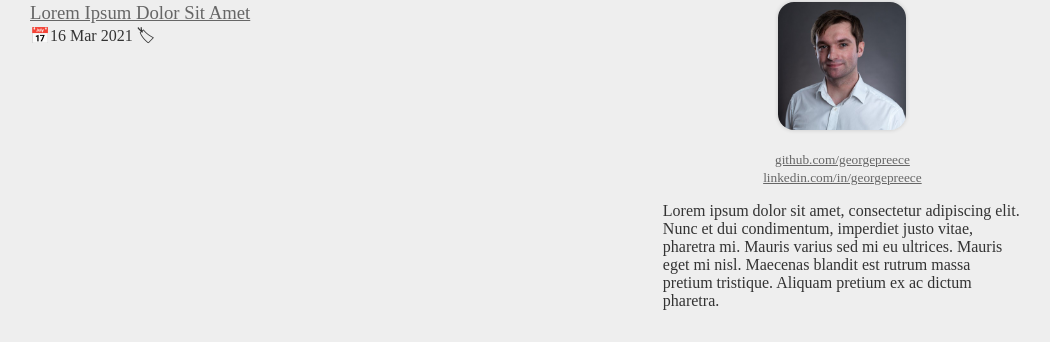
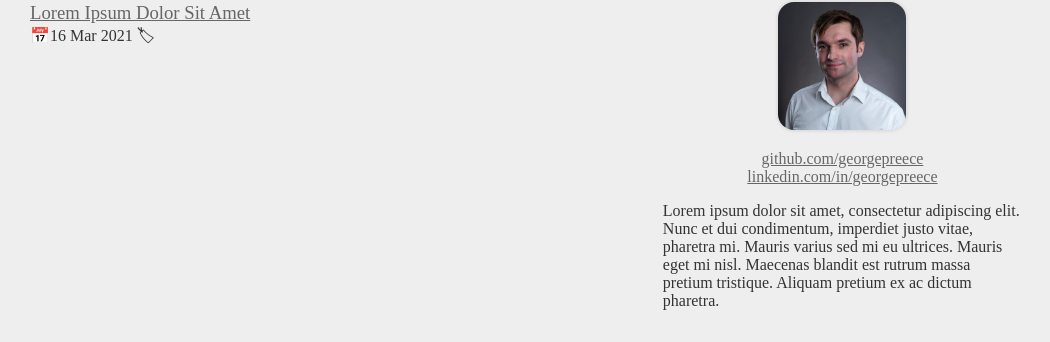
Before and after one commit to GeorgePreece/GeorgePreece.github.io, a Jekyll site: the page built from index.html, in a window 1280 px wide. Shown: the part 101-443 px from the top of the page, without its empty margins (114-1164 px from the left). Built offline with Jekyll 4.4.1, drawn with Linux system fonts in a browser that asks for light colours; some web fonts are replaced.

Commit message:
SEO changes

```diff
--- a/_config.yml
+++ b/_config.yml
@@ -1,2 +1,14 @@
-title:       "George Preece"
+title: "George Preece"
 description: "A blog on software architecture, development and security"
+links:
+  - GitHub:
+    label: "github.com/georgepreece"
+    value: "https://github.com/georgepreece"
+  - LinkedIn:
+    label: "linkedin.com/in/georgepreece"
+    value: "https://linkedin.com/in/georgepreece"
+biography: >
+  Lorem ipsum dolor sit amet, consectetur adipiscing elit. Nunc et dui
+  condimentum, imperdiet justo vitae, pharetra mi. Mauris varius sed mi eu
+  ultrices. Mauris eget mi nisl. Maecenas blandit est rutrum massa pretium
+  tristique. Aliquam pretium ex ac dictum pharetra.
--- a/_layouts/default.html
+++ b/_layouts/default.html
@@ -1,14 +1,15 @@
 <!DOCTYPE html>
-<html>
+<html lang="en">
     <head>
         <meta charset="utf-8">
         <meta name="viewport" content="width=device-width, initial-scale=1">
+
         <title>{{ page.title }} | {{ site.title }}</title>
         <meta name="description" content="{{ site.description }}">
 
-        <link href="/images/favicon.svg" rel="icon" type="image/svg+xml" sizes="any">
-        <link href="/styles/fonts.css" rel="stylesheet" type="text/css">
-        <link href="/styles/common.css" rel="stylesheet" type="text/css">
+        <link rel="icon" href="/images/favicon.svg" type="image/svg+xml" sizes="any">
+        <link rel="stylesheet" href="/styles/common.css" type="text/css">
+        <link rel="stylesheet" href="/styles/fonts.css" type="text/css">
     </head>
     <body>
         {% include header.html %}
--- a/index.html
+++ b/index.html
@@ -21,19 +21,17 @@
 </section>
 <section>
     <header class="text-center margin-vert">
-        <img src="images/avatar.jpeg" height="128"
+        <img alt="Avatar" src="images/avatar.jpeg" width="128" height="128"
             style="border-radius:var(--spacingSize);box-shadow:0 0 4px #3333" />
     </header>
 
     <div class="margin-horz">
         <address class="text-center margin-vert">
-            <small>
-                <a class="link" href="https://github.com/georgepreece">github.com/georgepreece</a>
+            {% for link in site.links %}
+                <a class="link" href="{{ link.value }}">{{ link.label }}</a>
                 <br />
-                <a class="link" href="https://linkedin.com/in/georgepreece">linkedin.com/in/georgepreece</a>
-            </small>
+            {% endfor %}
         </address>
-        <!-- <p>Lorem ipsum dolor sit amet, consectetur adipiscing elit, sed do eiusmod tempor incididunt ut labore et dolore magna aliqua. Ut enim ad minim veniam, quis nostrud exercitation ullamco laboris nisi ut aliquip ex ea commodo consequat. Duis aute irure dolor in reprehenderit in voluptate velit esse cillum dolore eu fugiat nulla pariatur. Excepteur sint occaecat cupidatat non proident, sunt in culpa qui officia deserunt mollit anim id est laborum.</p> -->
-        <p>Lorem ipsum dolor sit amet, consectetur adipiscing elit. Nunc et dui condimentum, imperdiet justo vitae, pharetra mi. Mauris varius sed mi eu ultrices. Mauris eget mi nisl. Maecenas blandit est rutrum massa pretium tristique. Aliquam pretium ex ac dictum pharetra.</p>
+        <p>{{ site.biography }}</p>
     </div>
 </section>
--- a/styles/fonts.css
+++ b/styles/fonts.css
@@ -1,23 +1,23 @@
-@font-face { font-family:"CMU Bright";font-weight:900;font-style:normal;src:url("../fonts/cmunbbx.ttf") }
-@font-face { font-family:"CMU Bright";font-weight:900;font-style:italic;src:url("../fonts/cmunbxo.ttf") }
-@font-face { font-family:"CMU Bright";font-weight:400;font-style:italic;src:url("../fonts/cmunbmo.ttf") }
-@font-face { font-family:"CMU Bright";font-weight:400;font-style:normal;src:url("../fonts/cmunbmr.ttf") }
-@font-face { font-family:"CMU Bright";font-weight:700;font-style:normal;src:url("../fonts/cmunbsr.ttf") }
-@font-face { font-family:"CMU Bright";font-weight:700;font-style:italic;src:url("../fonts/cmunbso.ttf") }
+@font-face { font-family:"CMU Bright";font-weight:900;font-style:normal;src:url("../fonts/cmunbbx.ttf");font-display:swap }
+@font-face { font-family:"CMU Bright";font-weight:900;font-style:italic;src:url("../fonts/cmunbxo.ttf");font-display:swap }
+@font-face { font-family:"CMU Bright";font-weight:400;font-style:italic;src:url("../fonts/cmunbmo.ttf");font-display:swap }
+@font-face { font-family:"CMU Bright";font-weight:400;font-style:normal;src:url("../fonts/cmunbmr.ttf");font-display:swap }
+@font-face { font-family:"CMU Bright";font-weight:700;font-style:normal;src:url("../fonts/cmunbsr.ttf");font-display:swap }
+@font-face { font-family:"CMU Bright";font-weight:700;font-style:italic;src:url("../fonts/cmunbso.ttf");font-display:swap }
 
-@font-face { font-family:"CMU Concrete";font-weight:400;font-style:normal;src:url("../fonts/cmunorm.ttf") }
-@font-face { font-family:"CMU Concrete";font-weight:400;font-style:italic;src:url("../fonts/cmunoti.ttf") }
-@font-face { font-family:"CMU Concrete";font-weight:700;font-style:normal;src:url("../fonts/cmunobx.ttf") }
-@font-face { font-family:"CMU Concrete";font-weight:700;font-style:italic;src:url("../fonts/cmunobi.ttf") }
+@font-face { font-family:"CMU Concrete";font-weight:400;font-style:normal;src:url("../fonts/cmunorm.ttf");font-display:swap }
+@font-face { font-family:"CMU Concrete";font-weight:400;font-style:italic;src:url("../fonts/cmunoti.ttf");font-display:swap }
+@font-face { font-family:"CMU Concrete";font-weight:700;font-style:normal;src:url("../fonts/cmunobx.ttf");font-display:swap }
+@font-face { font-family:"CMU Concrete";font-weight:700;font-style:italic;src:url("../fonts/cmunobi.ttf");font-display:swap }
 
-@font-face { font-family:"CMU Sans Serif";font-weight:400;font-style:normal;src:url("../fonts/cmunss.ttf") }
-@font-face { font-family:"CMU Sans Serif";font-weight:400;font-style:italic;src:url("../fonts/cmunsi.ttf") }
-@font-face { font-family:"CMU Sans Serif";font-weight:700;font-style:normal;src:url("../fonts/cmunsx.ttf") }
-@font-face { font-family:"CMU Sans Serif";font-weight:700;font-style:italic;src:url("../fonts/cmunso.ttf") }
+@font-face { font-family:"CMU Sans Serif";font-weight:400;font-style:normal;src:url("../fonts/cmunss.ttf");font-display:swap }
+@font-face { font-family:"CMU Sans Serif";font-weight:400;font-style:italic;src:url("../fonts/cmunsi.ttf");font-display:swap }
+@font-face { font-family:"CMU Sans Serif";font-weight:700;font-style:normal;src:url("../fonts/cmunsx.ttf");font-display:swap }
+@font-face { font-family:"CMU Sans Serif";font-weight:700;font-style:italic;src:url("../fonts/cmunso.ttf");font-display:swap }
 
-@font-face { font-family:"CMU Serif";font-weight:400;font-style:normal;src:url("../fonts/cmunrm.ttf") }
-@font-face { font-family:"CMU Serif";font-weight:400;font-style:italic;src:url("../fonts/cmunti.ttf") }
-@font-face { font-family:"CMU Serif";font-weight:700;font-style:normal;src:url("../fonts/cmunbx.ttf") }
-@font-face { font-family:"CMU Serif";font-weight:700;font-style:italic;src:url("../fonts/cmunbi.ttf") }
+@font-face { font-family:"CMU Serif";font-weight:400;font-style:normal;src:url("../fonts/cmunrm.ttf");font-display:swap }
+@font-face { font-family:"CMU Serif";font-weight:400;font-style:italic;src:url("../fonts/cmunti.ttf");font-display:swap }
+@font-face { font-family:"CMU Serif";font-weight:700;font-style:normal;src:url("../fonts/cmunbx.ttf");font-display:swap }
+@font-face { font-family:"CMU Serif";font-weight:700;font-style:italic;src:url("../fonts/cmunbi.ttf");font-display:swap }
 
-@font-face { font-family:"CMU Typewriter Text";src:url("../fonts/cmuntt.ttf") }
+@font-face { font-family:"CMU Typewriter Text";src:url("../fonts/cmuntt.ttf");font-display:swap }
```
